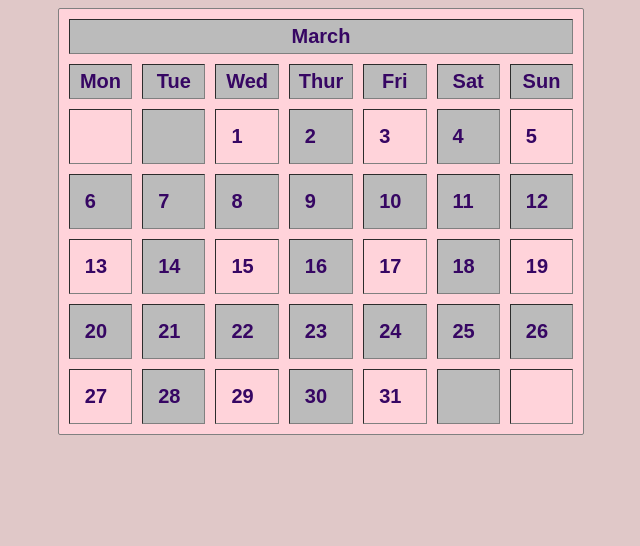
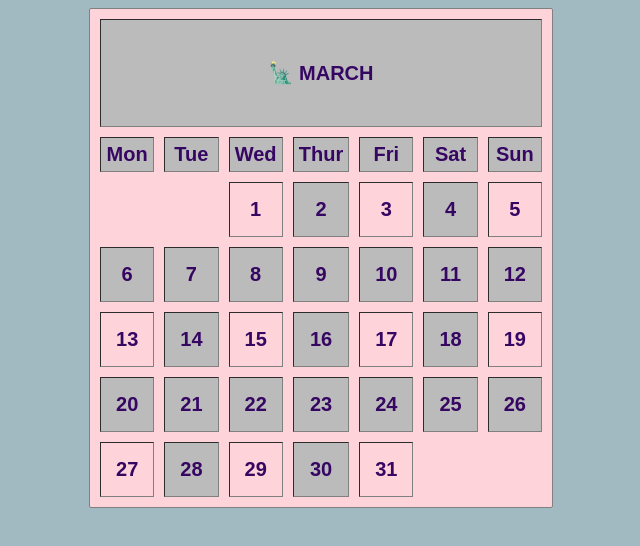
Before and after one commit to Allanoallashe/calendar., a plain HTML site: page index.html in a window 768 px wide. Shown: the whole page, without its empty margins (63-703 px from the left). Drawn offline with Linux system fonts and the light colour scheme.

Commit message:
added media query

```diff
--- a/index.css
+++ b/index.css
@@ -12,6 +12,7 @@ div{
   display: flex;
 }
 table{
+  empty-cells: hide;
  border-collapse: separate;
  border: solid 1px grey;
  height: 300px;
@@ -41,4 +42,21 @@ table tr:nth-child(1){
 }
 td{
   padding: 15px;
+  text-align: center;
 }
+td:hover{
+  cursor: pointer;
+  background-color: rgb(80, 80, 255);
+  color: white;
+  transition: all 0.3s ease;
+}
+/* media query */
+@media only screen and (min-width: 500px) and (max-width:780px){
+  table{
+    width: 200px;
+    height: 500px;
+  }
+  body {
+    background-color: rgb(161, 186, 194);
+  }
+}
--- a/index.html
+++ b/index.html
@@ -13,7 +13,7 @@
   <div>
  <table border="1" cellpadding="5" cellspacing="2">
   <tr>
-    <th colspan="7">March</th>
+    <th colspan="7"> &#128509 MARCH</th>
   </tr>
   <tr>
     <th>Mon</th>
```
